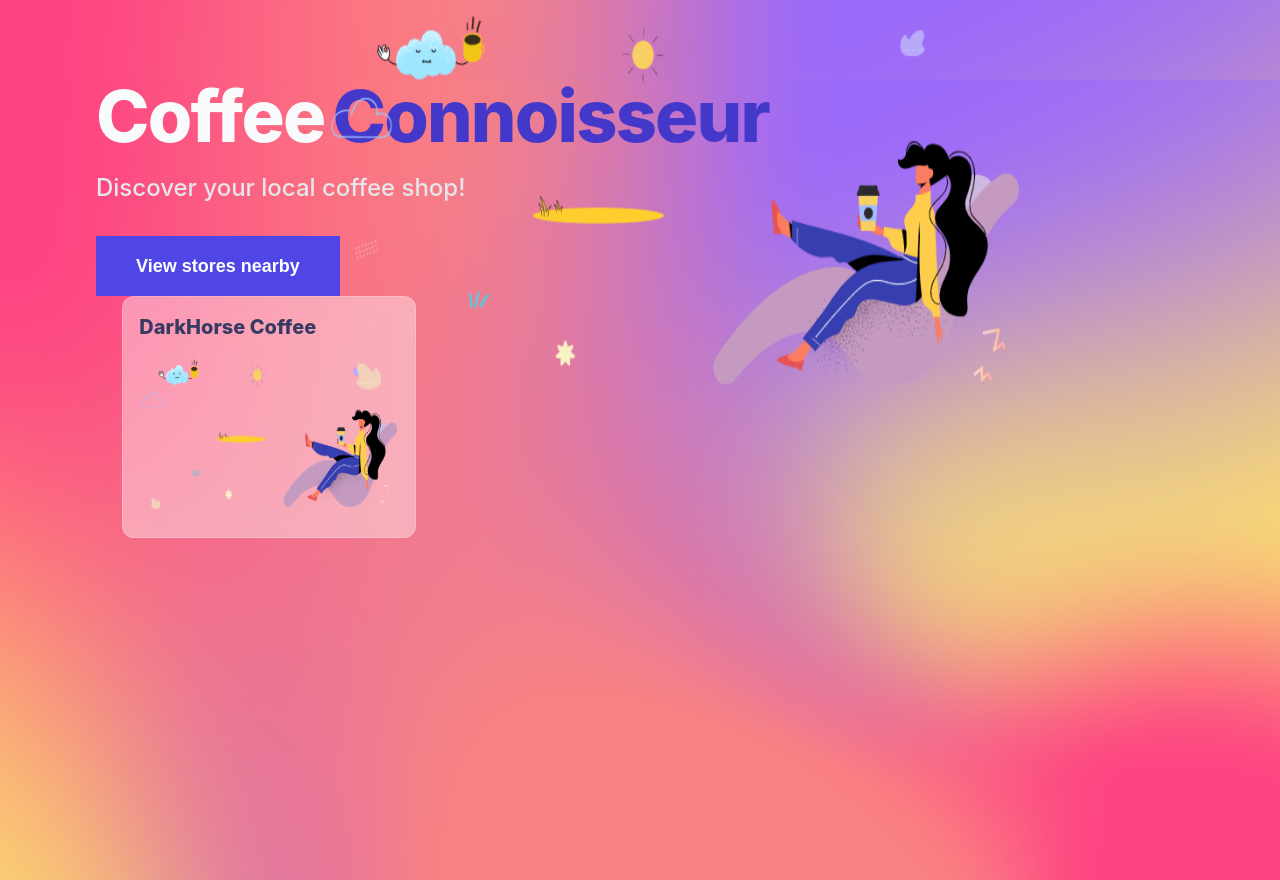
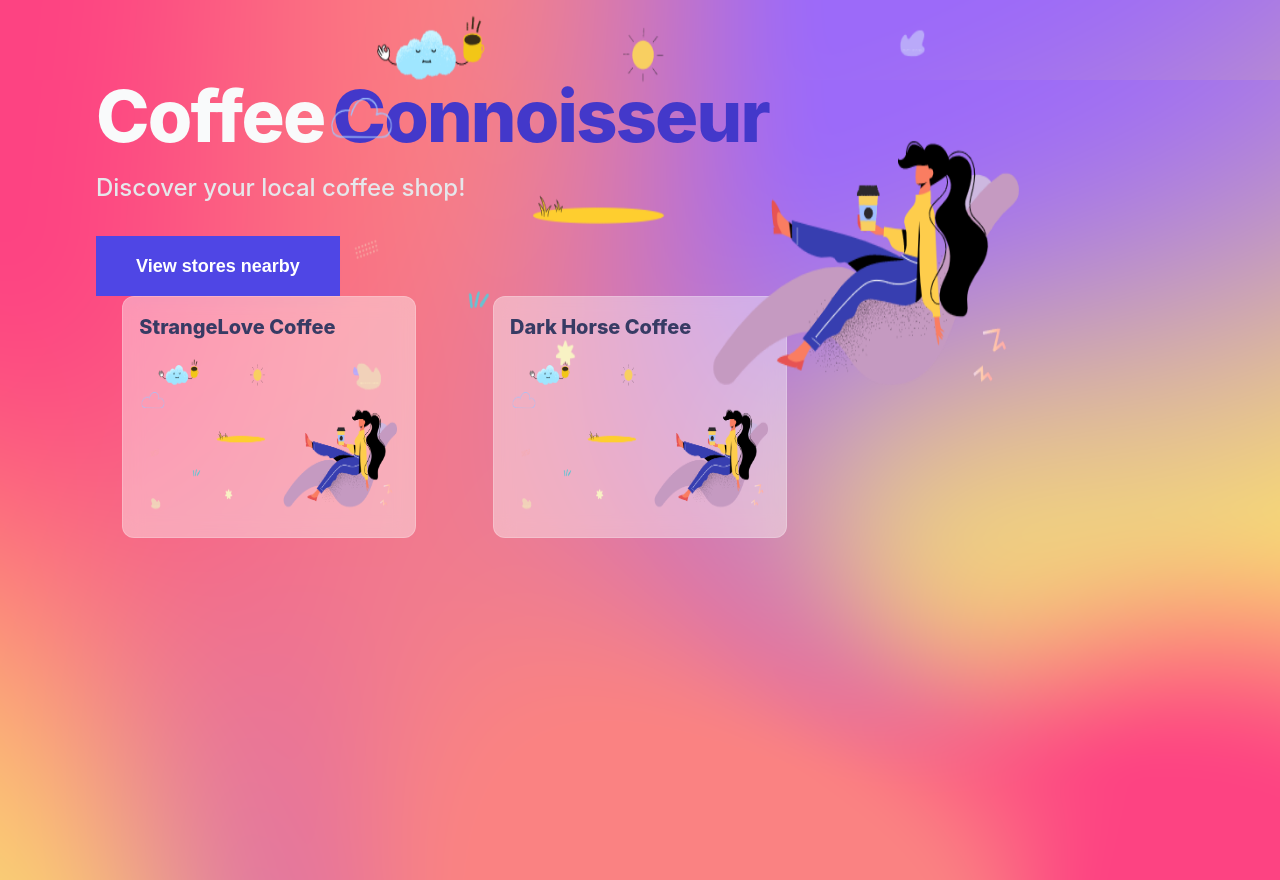
Before and after one commit to beyongbell/discover-coffee-stores, a Next.js app: page / in a window 1280 px wide. Built offline with nearby package versions, Linux system fonts and the light colour scheme.

Commit message:
Add Data Json

```diff
--- /dev/null
+++ b/data/coffee-stores.json
@@ -0,0 +1,18 @@
+[
+    {
+      "id": 0,
+      "name": "StrangeLove Coffee",
+      "imgUrl": "https://images.unsplash.com/photo-1504753793650-d4a2b783c15e?ixid=MnwxMjA3fDB8MHxwaG90by1wYWdlfHx8fGVufDB8fHx8&ixlib=rb-1.2.1&auto=format&fit=crop&w=2000&q=80",
+      "websiteUrl": "https://www.strangelovecoffee.ca/",
+      "address": "983 Queen St E, Toronto, ON M4M 1K2",
+      "neighbourhood": "at King and Spadina"
+    },
+    {
+      "id": 1,
+      "name": "Dark Horse Coffee",
+      "imgUrl": "https://images.unsplash.com/photo-1498804103079-a6351b050096?ixid=MnwxMjA3fDB8MHxwaG90by1wYWdlfHx8fGVufDB8fHx8&ixlib=rb-1.2.1&auto=format&fit=crop&w=2468&q=80",
+      "websiteUrl": "https://www.darkhorseespresso.com/",
+      "address": "401 Richmond St W",
+      "neighbourhood": "Richmond and Spadina"
+    }
+  ]
--- a/pages/index.js
+++ b/pages/index.js
@@ -4,6 +4,8 @@
 
 import Banner from '@/components/banner';
 import Card from '@/components/card';
+
+import coffeeStores from "../data/coffee-stores.json";
 
 export default function Home() {
   const handleOnBannerButtonClick = () => {
@@ -22,12 +24,16 @@
           <Image src="/static/hero-image.png" width={700} height={400} alt="Hero Image" />
         </div>
         <div className={styles.cardLayout}>
-          <Card
-            name="DarkHorse Coffee"
-            imgUrl="/static/hero-image.png"
-            href="/coffee-store/darkhorse-coffee"
-            className={styles.card}
-          />
+          {coffeeStores.map((coffeeStore) => {
+            return (
+              <Card
+                name={coffeeStore.name}
+                imgUrl="/static/hero-image.png"
+                href="/coffee-store/darkhose-coffee"
+                className={styles.card}
+              />
+            );
+          })}
         </div>
       </main>
     </div>
```
